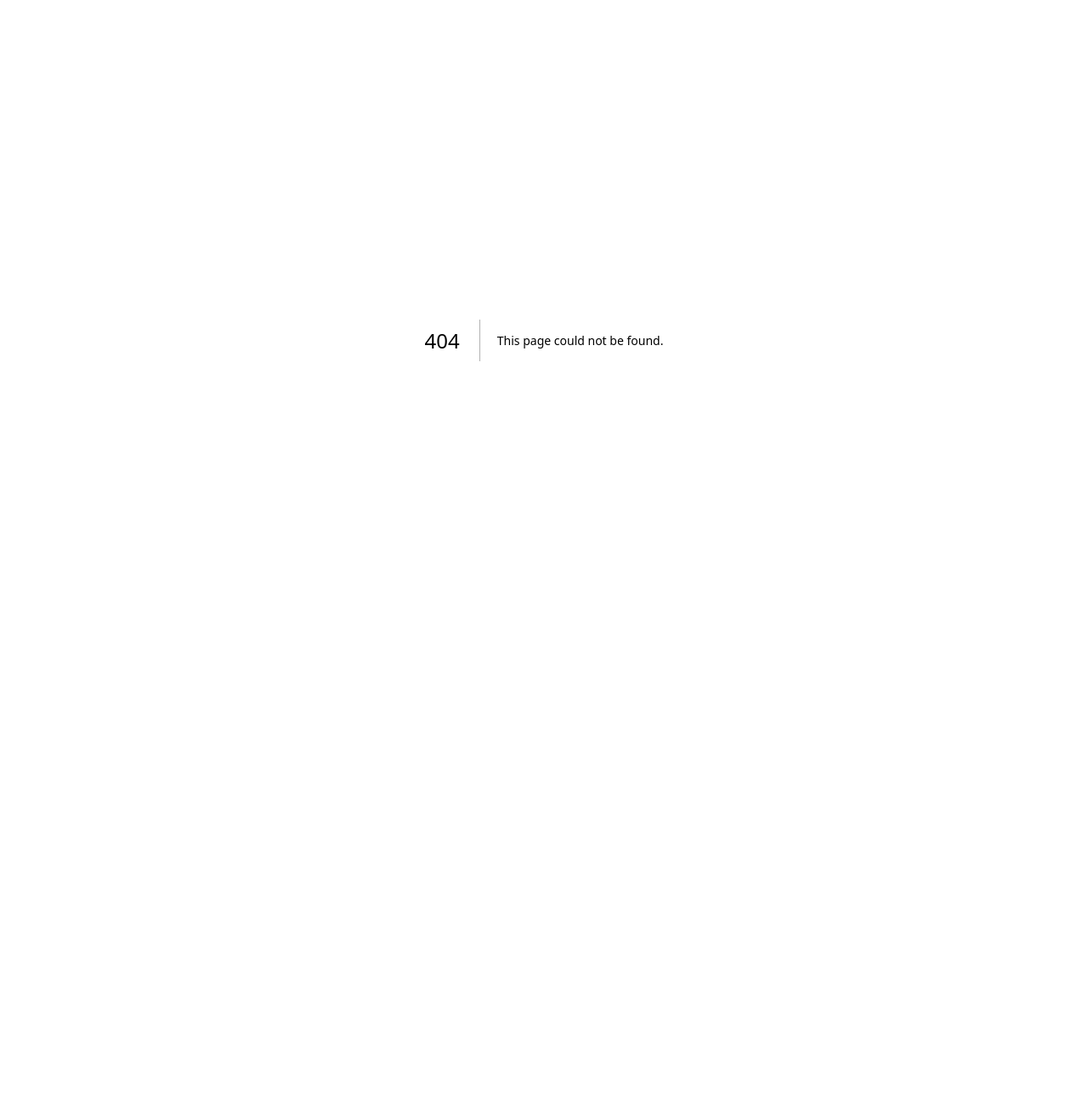
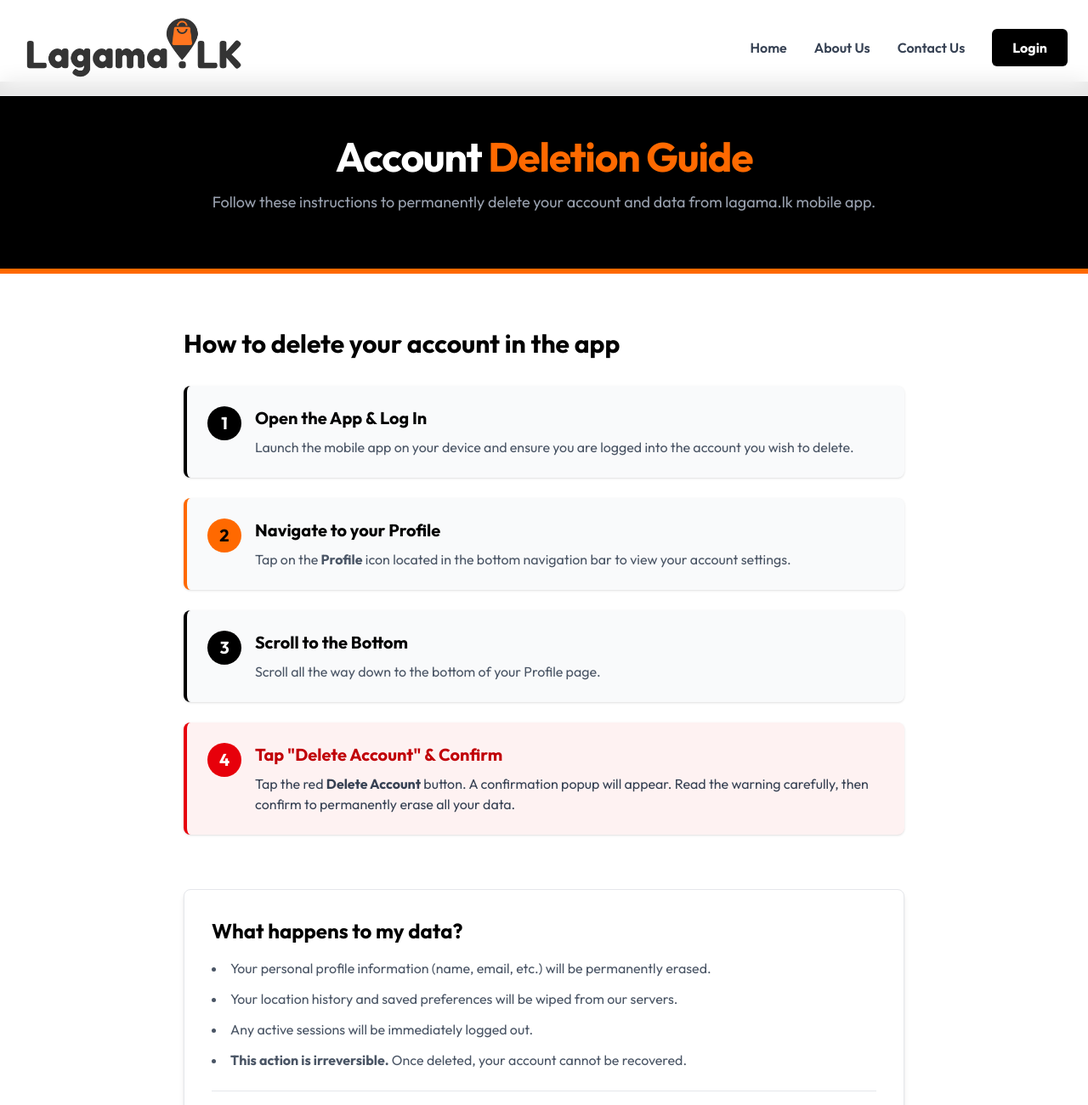
Before and after one commit to Ontocript-iT/lagamalk_web, a Next.js app: page /account-delete in a window 1280 px wide. Before the commit this address had no page. Shown: the top 1300 px of the page at 85% size. Before the commit the page ends 800 px from the top, so only its background shows below. Built offline with nearby package versions, Linux system fonts and the light colour scheme.

Commit message:
Create page.tsx

```diff
--- /dev/null
+++ b/app/account-delete/page.tsx
@@ -0,0 +1,108 @@
+import Link from "next/link";
+import SmartNavbar from "@/components/Navbar";
+import Footer from "@/components/Footer";
+
+export default function AccountDeletionGuide() {
+  return (
+    <div className="min-h-screen flex flex-col bg-white text-black">
+      <SmartNavbar />
+
+      <main className="flex-grow pt-24 pb-12">
+        {/* Header Section */}
+        <section className="bg-black text-white py-16 px-6 text-center border-b-[6px] border-orange-500">
+          <div className="max-w-4xl mx-auto">
+            <h1 className="text-4xl md:text-5xl font-extrabold tracking-tight mb-4">
+              Account <span className="text-orange-500">Deletion Guide</span>
+            </h1>
+            <p className="text-gray-400 text-lg">
+              Follow these instructions to permanently delete your account and data from lagama.lk mobile app.
+            </p>
+          </div>
+        </section>
+
+        {/* Step-by-Step Instructions */}
+        <section className="max-w-4xl mx-auto px-6 py-16">
+          <h2 className="text-3xl font-bold mb-8">How to delete your account in the app</h2>
+
+          <div className="space-y-6">
+            {/* Step 1 */}
+            <div className="flex items-start gap-4 p-6 bg-gray-50 rounded-lg border-l-4 border-black shadow-sm">
+              <div className="flex-shrink-0 w-10 h-10 bg-black text-white flex items-center justify-center rounded-full font-bold text-xl">
+                1
+              </div>
+              <div>
+                <h3 className="text-xl font-bold mb-2">Open the App & Log In</h3>
+                <p className="text-gray-600">Launch the mobile app on your device and ensure you are logged into the account you wish to delete.</p>
+              </div>
+            </div>
+
+            {/* Step 2 */}
+            <div className="flex items-start gap-4 p-6 bg-gray-50 rounded-lg border-l-4 border-orange-500 shadow-sm">
+              <div className="flex-shrink-0 w-10 h-10 bg-orange-500 text-black flex items-center justify-center rounded-full font-bold text-xl">
+                2
+              </div>
+              <div>
+                <h3 className="text-xl font-bold mb-2">Navigate to your Profile</h3>
+                <p className="text-gray-600">Tap on the <strong>Profile</strong> icon located in the bottom navigation bar to view your account settings.</p>
+              </div>
+            </div>
+
+            {/* Step 3 */}
+            <div className="flex items-start gap-4 p-6 bg-gray-50 rounded-lg border-l-4 border-black shadow-sm">
+              <div className="flex-shrink-0 w-10 h-10 bg-black text-white flex items-center justify-center rounded-full font-bold text-xl">
+                3
+              </div>
+              <div>
+                <h3 className="text-xl font-bold mb-2">Scroll to the Bottom</h3>
+                <p className="text-gray-600">Scroll all the way down to the bottom of your Profile page.</p>
+              </div>
+            </div>
+
+            {/* Step 4 */}
+            <div className="flex items-start gap-4 p-6 bg-red-50 rounded-lg border-l-4 border-red-600 shadow-sm">
+              <div className="flex-shrink-0 w-10 h-10 bg-red-600 text-white flex items-center justify-center rounded-full font-bold text-xl">
+                4
+              </div>
+              <div>
+                <h3 className="text-xl font-bold text-red-700 mb-2">Tap "Delete Account" & Confirm</h3>
+                <p className="text-gray-700">
+                  Tap the red <strong>Delete Account</strong> button. A confirmation popup will appear. Read the warning carefully, then confirm to permanently erase all your data.
+                </p>
+              </div>
+            </div>
+          </div>
+        </section>
+
+        {/* Data Policy / What happens next */}
+        <section className="max-w-4xl mx-auto px-6 pb-16">
+          <div className="bg-white p-8 rounded-lg border border-gray-200 shadow-md">
+            <h2 className="text-2xl font-bold mb-4">What happens to my data?</h2>
+            <ul className="list-disc list-inside text-gray-600 space-y-3 mb-6">
+              <li>Your personal profile information (name, email, etc.) will be permanently erased.</li>
+              <li>Your location history and saved preferences will be wiped from our servers.</li>
+              <li>Any active sessions will be immediately logged out.</li>
+              <li><strong>This action is irreversible.</strong> Once deleted, your account cannot be recovered.</li>
+            </ul>
+
+            <hr className="border-gray-200 my-6" />
+{/*
+            <h3 className="text-xl font-bold mb-2">Don't have the app installed anymore?</h3>
+            <p className="text-gray-600 mb-4">
+              If you have already uninstalled the app and need your account deleted, you can request manual deletion by contacting our support team.
+            </p>
+<a
+  href="https://mail.google.com/mail/?view=cm&fs=1&to=lagamalk7@gmail.com.com&su=Account%20Deletion%20Request"
+  target="_blank"
+  rel="noopener noreferrer"
+  className="inline-block bg-black text-white px-6 py-3 rounded-md font-bold hover:bg-gray-800 transition"
+>
+  Request Manual Deletion
+</a> */}
+          </div>
+        </section>
+      </main>
+
+      <Footer />
+    </div>
+  );
+}
```
